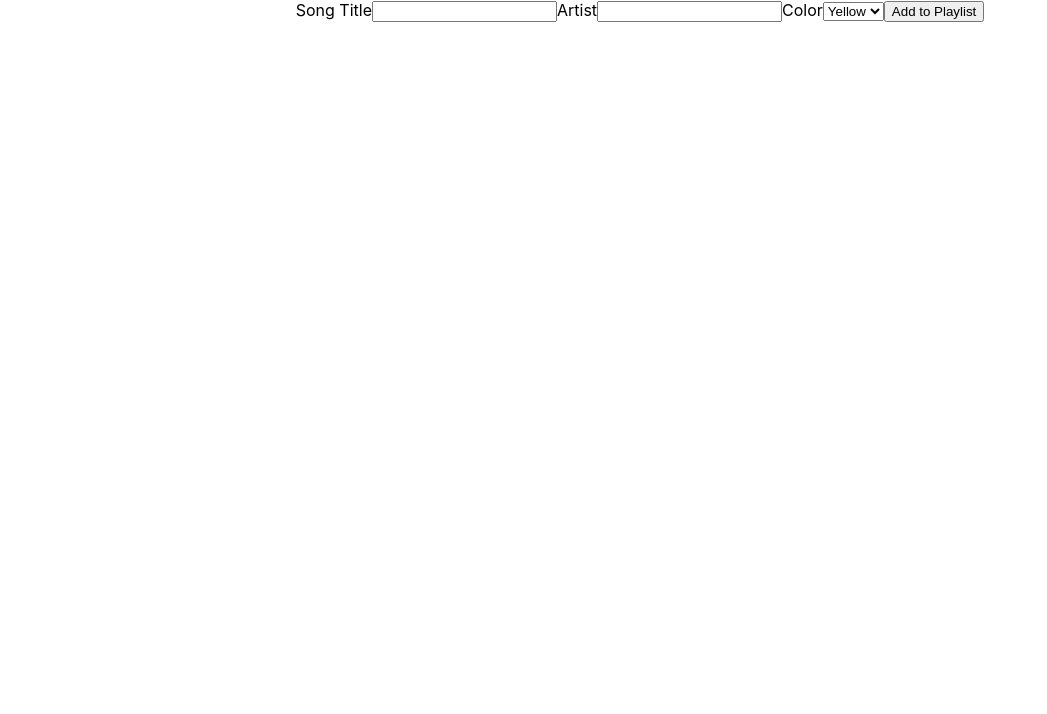
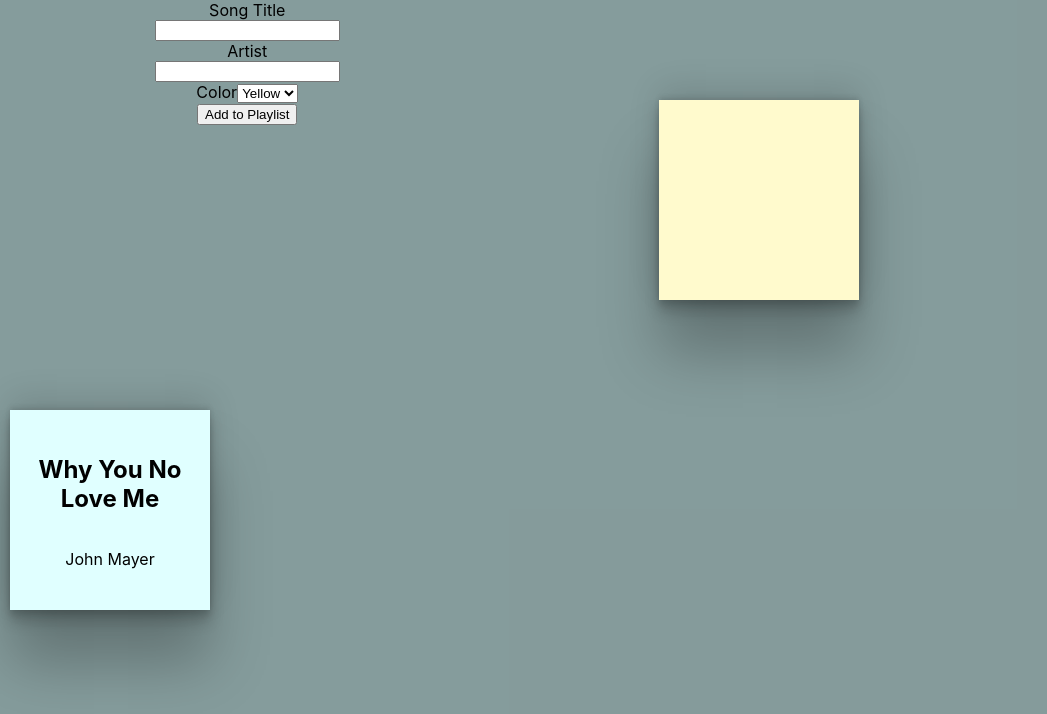
Before and after one commit to mariahschock/Movie-List-React, a React (Create React App) app: page / in a window 1280 px wide. Shown: the top 714 px of the page, without its empty margins (0-1047 px from the left). Built offline with nearby package versions, Linux system fonts and the light colour scheme.

Commit message:
displaying songs

```diff
--- a/src/App.css
+++ b/src/App.css
@@ -1,3 +1,9 @@
+body, html, #root, .App {
+  height: 100%;
+  background-color: rgba(111, 137, 137, 0.373);
+  justify-content: center;
+  align-items: center;
+}
 .App {
   text-align: center;
 }
@@ -21,7 +27,7 @@
   align-items: center;
   justify-content: center;
   font-size: calc(10px + 2vmin);
-  color: white;
+  color:white;
 }
 
 .App-link {
@@ -36,3 +42,31 @@
     transform: rotate(360deg);
   }
 }
+.form label, .form input {
+  display: block;
+}
+.form {
+  height: 50%;
+  width: 80%;
+  display: flex;
+  justify-content: space-around;
+}
+.album-art {
+  display: flex;
+  justify-content: center;
+  flex-direction: column;
+  height: 200px;
+  width: 200px;
+  margin: 10px;
+  box-shadow: rgba(0, 0, 0, 0.25) 0px 54px 55px, rgba(0, 0, 0, 0.12) 0px -12px 30px, rgba(0, 0, 0, 0.12) 0px 4px 6px, rgba(0, 0, 0, 0.17) 0px 12px 13px, rgba(0, 0, 0, 0.09) 0px -3px 5px;
+}
+.song-list {
+  display: flex;
+  flex-wrap: wrap;
+  flex-direction: row;
+}
+.album-preview {
+  display: flex;
+  justify-content: center;
+  align-items: center;
+}
--- a/src/App.js
+++ b/src/App.js
@@ -1,6 +1,7 @@
 import './App.css';
 import { useState, useEffect } from 'react';
 import Form from './Form';
+
 
 function App() {
   const [title, setTitle] = useState('');
@@ -8,25 +9,38 @@ function App() {
   const [color, setColor] = useState('lemonchiffon');
   const [allSongs, setAllSongs] = useState([
     {
-      title: 'All I Want Is to Be With You',
+      title: 'Why You No Love Me',
       artist: 'John Mayer',
       color: 'lightcyan',
     }
   ]);
-  // const [visibleSongs, setVisibleSongs] = useState(allSongs);
+  const [visibleSongs, setVisibleSongs] = useState(allSongs);
 
+  useEffect(() => {
+    setVisibleSongs(allSongs);
+  }, [allSongs]);
 
   function handleSubmit(e) {
     e.preventDefault();
 
-    const song = {
+    const newSong = {
       title: title,
       artist: artist,
       color: color,
     };
 
-    const updatedSongs = [...allSongs, song];
+    const updatedSongs = [...allSongs, newSong];
     setAllSongs(updatedSongs);
+
+    setTitle('');
+    setArtist('');
+    setColor('lemonchiffon');
+  }
+
+  function handleDeleteSong(title) {
+    const songIndex = allSongs.findIndex((song) => song.title === title);
+    allSongs.splice(songIndex, 1);
+    setVisibleSongs([...allSongs]);
   }
 
   return (
@@ -40,7 +54,21 @@ function App() {
         color={color}
         setColor={setColor}
       />
+      <div className="song-list">
+        {
+          visibleSongs.map((song, i) =>
+            <div onClick={() => handleDeleteSong(song.title)}
+              key={song.title + i}
+              className='album-art' style={{ background: song.color }}>
+              <h2>{song.title}</h2>
+              <p>{song.artist}</p>
+            </div>)
+
+        }
+      </div>
+
     </div>
+
   );
 }
 
```
